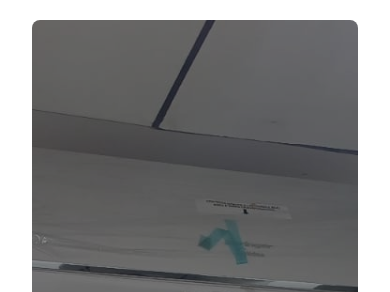
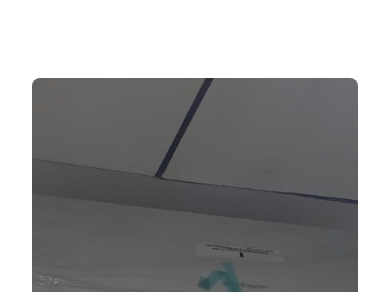
Before and after one commit to Maia-th/ClimaTech, a plain HTML site: page index.html in a window 390 px wide. Shown: the part 64-356 px from the top of the page. Drawn offline with nearby package versions, Linux system fonts and the light colour scheme.

Commit message:
style: atualizacao do height

```diff
--- a/index.html
+++ b/index.html
@@ -74,7 +74,7 @@
         </div>
     </header>
     <main>
-        <section id="home" class="relative w-full h-screen-minus-header sm:pt-16 flex items-center justify-center">
+        <section id="home" class="relative w-full h-screen-minus-header pt-16 flex items-center justify-center">
             <div class="carousel w-full h-full m-8 md:m-16 md:h-4/5 rounded-lg">
                 <div class="carousel-inner">
                     <div class="carousel-item active">
--- a/src/styles/carrossel.css
+++ b/src/styles/carrossel.css
@@ -1,5 +1,5 @@
 .h-screen-minus-header {
-  height: 100vh; /* Adjust based on header height */
+  height: 100dvh; /* Adjust based on header height */
 }
 
 .carousel {
```
